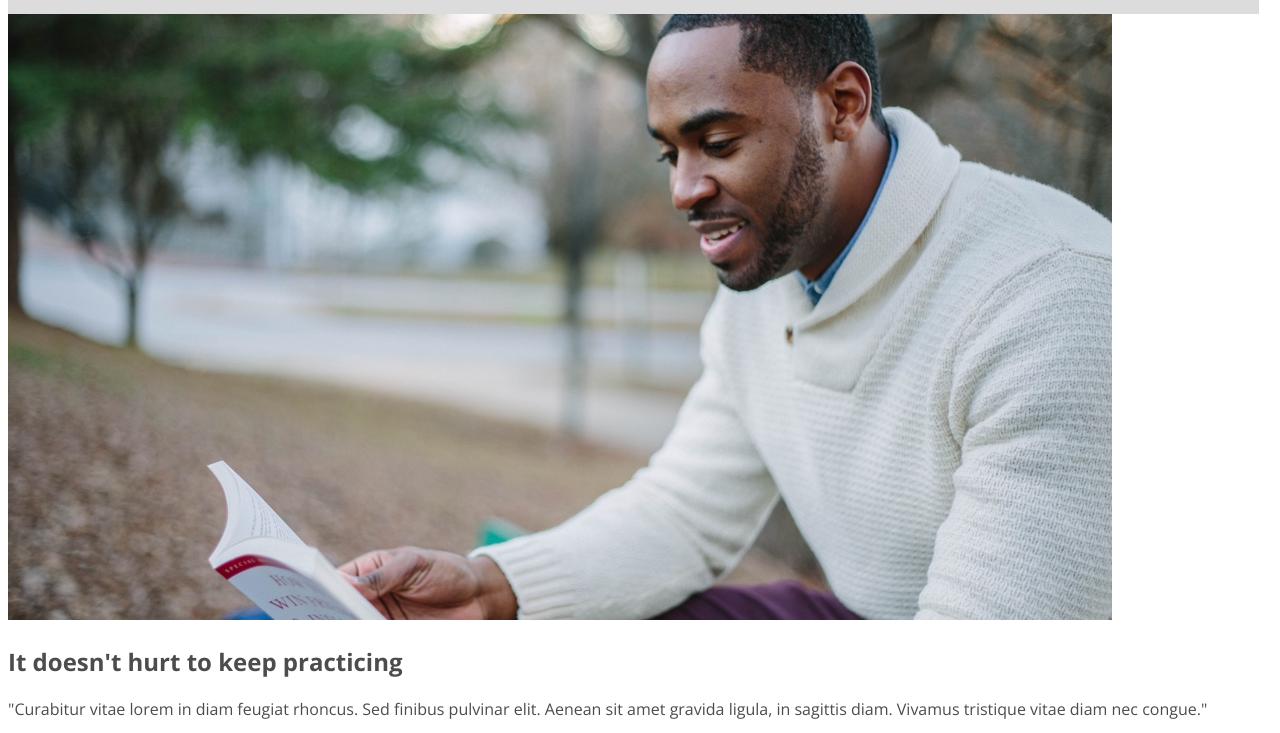
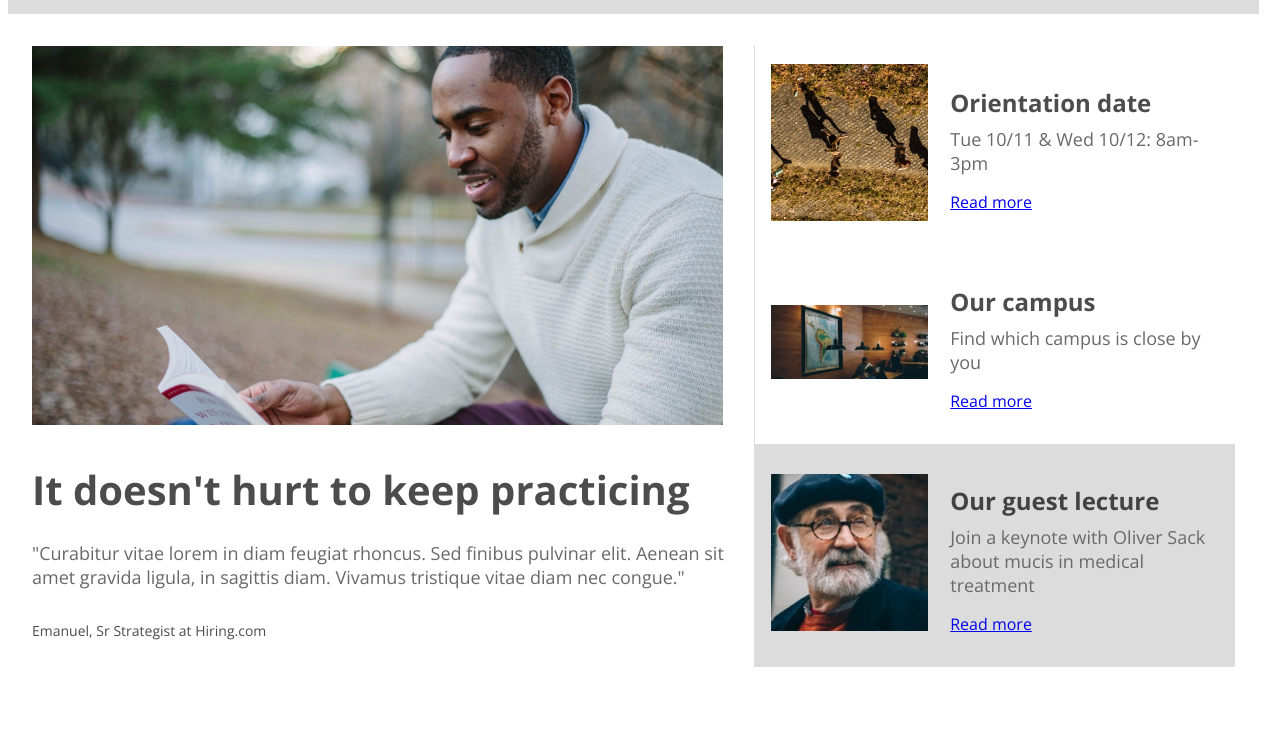
Before and after one commit to eskorotkova/htmlcss, a plain HTML site: page colmar-academy/index.html in a window 1280 px wide. Shown: the part 640-1373 px from the top of the page. Drawn offline with nearby package versions, Linux system fonts and the light colour scheme.

Commit message:
news layout exept image size in small news

```diff
--- a/colmar-academy/index.html
+++ b/colmar-academy/index.html
@@ -24,45 +24,59 @@
     </header>
 
     <main>
-      <div id="banner">
-        <div class="left big-pic">
+      <div id="banner" class="content-flow">
+        <div class="big-pic">
           <img src="./resources/images/banner.jpg" alt="two girls are studying">
         </div>
-        <div class="right banner-content">
+        <div class="banner-content">
           <h1 class="article">Learn something new everyday</h1>
           <p>Lorem ipsum dolor sit amet, consectetur adipiscing elit.</p>
           <button type="button">Start here</button>
         </div>
       </div>
 
-      <div id="news">
+      <div id="news" class="content-flow">
         <div id="article-1">
-          <div class="left big-pic">
+          <div class="big-pic">
             <img src="./resources/images/information-main.jpg" alt="man is reading a book">
           </div>
-            <h2 class="article">It doesn't hurt to keep practicing</h2>
+           <div class="article-content">
+            <h1>It doesn't hurt to keep practicing</h1>
             <p class="publication">"Curabitur vitae lorem in diam feugiat rhoncus. Sed finibus pulvinar elit.
               Aenean sit amet gravida ligula, in sagittis diam. Vivamus tristique vitae diam nec congue."</p>
             <p class="author">Emanuel, Sr Strategist at Hiring.com</p>
           </div>
-        <div class="right small-news">
+        </div>
+        <div class="small-news">
           <div id="article-2">
+            <div class="img-content">
               <img src="./resources/images/information-orientation.jpg" alt="shades of walking people">
+            </div>
+            <div class="article-content">
               <h3>Orientation date</h3>
               <p class="publication">Tue 10/11 & Wed 10/12: 8am-3pm</p>
               <p><a href="#">Read more</a></p>
             </div>
+          </div>
           <div id="article-3">
+            <div class="img-content">
               <img src="./resources/images/information-campus-mobile.jpg" alt="photo of geography class">
+            </div>
+            <div class="article-content">
               <h3>Our campus</h3>
               <p class="publication">Find which campus is close by you</p>
               <p><a href="#">Read more</a></p>
             </div>
+          </div>
           <div id="article-4">
+            <div class="img-content">
               <img src="./resources/images/information-guest-lecture.jpg" alt="Photo of Oliver Sack">
+            </div>
+            <div class="article-content">
               <h3>Our guest lecture</h3>
               <p class="publication">Join a keynote with Oliver Sack about mucis in medical treatment</p>
               <p><a href="#">Read more</a></p>
+            </div>
           </div>
         </div>
       </div>
--- a/colmar-academy/resources/css/style.css
+++ b/colmar-academy/resources/css/style.css
@@ -9,8 +9,16 @@ html {
 @import url('https://fonts.googleapis.com/css2?family=Open+Sans:ital,wght@0,300..800;1,300..800&display=swap');
 
 h1 {
-  font-size: 3rem;
-  margin: 2rem auto;
+  font-size: 2.5rem;
+  margin: 2rem 0;
+}
+
+h3 {
+  font-size: 1.5rem;
+  margin-bottom: 0.5rem;
+}
+.content-flow {
+  padding: 2rem 1.5rem
 }
 
 .navigation a {
@@ -40,7 +48,8 @@ h1 {
   display: flex;
   align-items: center;
   justify-content:space-between;
-  padding: 0rem 1.5rem;
+  padding-left: 1.5rem;
+  padding-right: 0.5rem;
   height: 4rem;
 }
 
@@ -53,16 +62,16 @@ h1 {
   display: flex;
   align-items: center;
   background-color: #DCDCDC;
-  padding: 2rem 1.5rem;
 }
 
-#banner .big-pic {
+.big-pic {
   display: inline-flex;
-  width: 60%;
   margin-right: 1.5rem;
 }
-
-#banner .big-pic img {
+#banner .big-pic {
+  width: 60%;
+}
+.big-pic img {
   width: 99%;
 }
 
@@ -90,3 +99,61 @@ h1 {
   background-color: rgba(0,0,0,40%);
   cursor: pointer;
 }
+
+#news {
+  background-color: #ffffff;
+  display: flex;
+}
+
+#news .small-news{
+  width: 40%;
+  display: inline-flex;
+  flex-flow: column;
+}
+
+#article-2,
+#article-3,
+#article-4 {
+  padding: 1rem;
+  border-left: 0.03125rem solid #DCDCDC;
+  display: flex;
+  justify-content: space-between;
+  align-items: center;
+}
+
+#article-4 {
+  background-color: #DCDCDC;
+}
+
+.publication {
+  margin: 0.5rem auto;
+  font-size: 1.125rem;
+  color: rgb(105,105,105);
+}
+
+.author {
+  margin: 2rem 0;
+  font-size: 0.875rem
+}
+#article-1 h1 {
+  margin-bottom: 1.5rem;
+}
+#article-1 {
+  width: 60%;
+}
+
+.img-content {
+  width: 35%;
+}
+
+.img-content img {
+  width: 100%;
+}
+
+.article-content {
+  width: 60%;
+}
+
+#article-1 .article-content {
+  width: 99%;
+}
```
Lines whose indentation alone changed are shown as unchanged.
